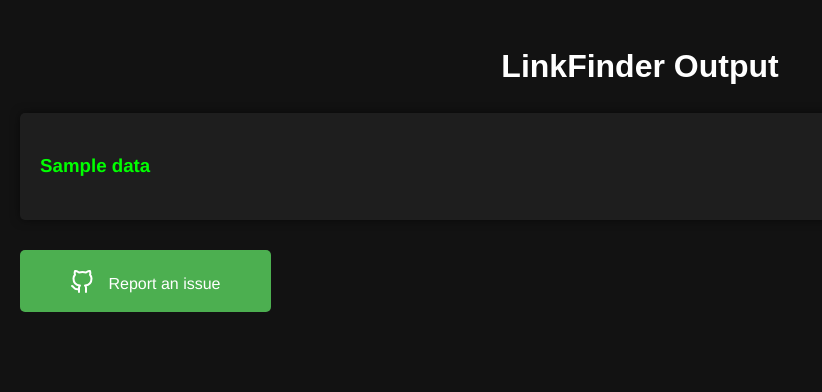
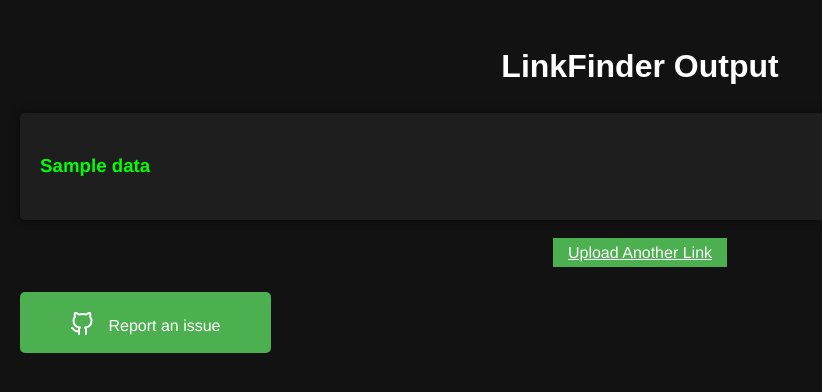
Before and after one commit to Raunaksplanet/LinkFinder-Web-Version, a Flask app: template templates/output.html in a window 1280 px wide. Shown: the top 392 px of the page, without its empty margins (0-822 px from the left). Run offline with Flask 3, Linux system fonts and the light colour scheme; the template is opened without the code that fills it: most values are stand-ins (such as "Sample title", 1, 10 or a date in 2020).

Commit message:
Update output.html

```diff
--- a/templates/output.html
+++ b/templates/output.html
@@ -8,12 +8,15 @@
     <link rel="icon" href="{{ url_for('static', filename='favicon.ico') }}" type="image/x-icon">
 </head>
 
-<body contenteditable="true">
+<body >
     <h1>LinkFinder Output</h1>
     <div class="text">
         <h3 class="highlight">{{ data | safe }}</h3>
     </div>
 
+    <div class="pagiantion2">
+        <a href="{{ url_for('index') }}">Upload Another Link</a>
+    </div>
 
     <a class="button" contenteditable="false" href="https://github.com/m4ll0k/SecretFinder/issues/new"
         rel="nofollow noopener noreferrer" target="_blank">
```
